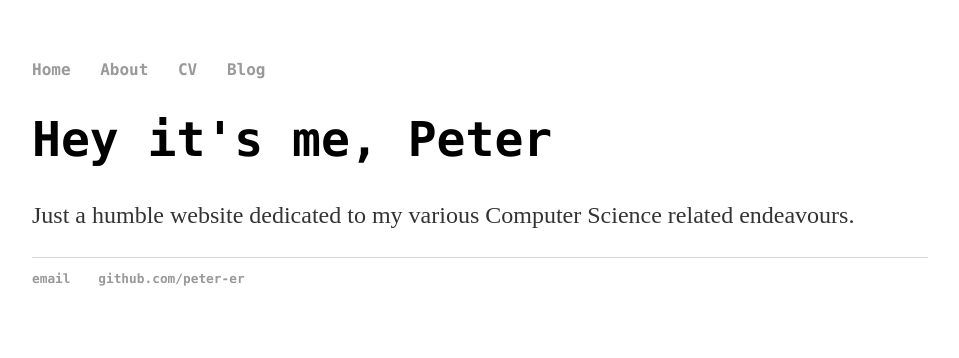
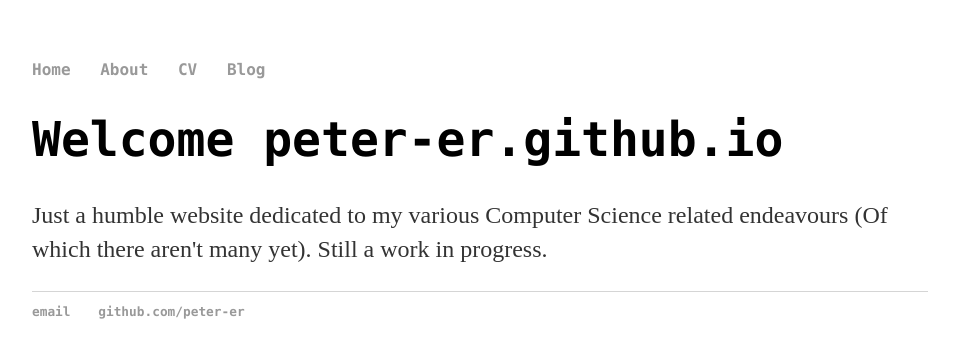
Before and after one commit to peter-er/peter-er.github.io, a Jekyll site: the page built from index.html, in a window 1280 px wide. Shown: the top 358 px of the page, without its empty margins (160-1119 px from the left). Built offline with Jekyll 4.4.1, drawn with Linux system fonts in a browser that asks for light colours.

Commit message:
Update index.html

```diff
--- a/index.html
+++ b/index.html
@@ -1,8 +1,9 @@
 ---
 layout: default
-title: Peter Reinhardt, Dablord Extreme
+title: Peter Reinhardt, UW Student
 ---
 <div class="blurb">
-	<h1>Hey it's me, Peter</h1>
-	<p>Just a humble website dedicated to my various Computer Science related endeavours.</p>
+	<h1>Welcome peter-er.github.io</h1>
+	<p>Just a humble website dedicated to my various Computer Science related endeavours (Of which there aren't many yet).
+	Still a work in progress.</p>
 </div><!-- /.blurb -->
```
